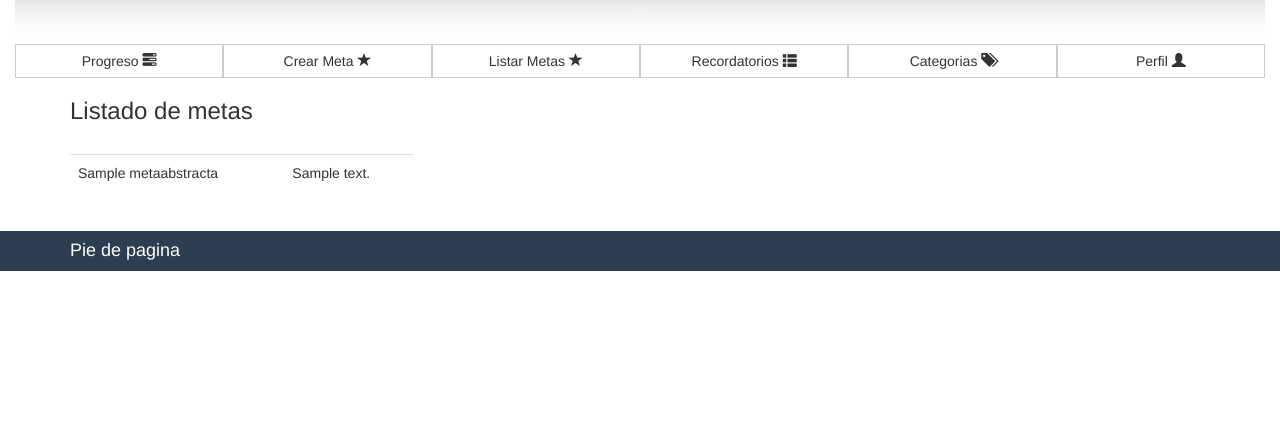
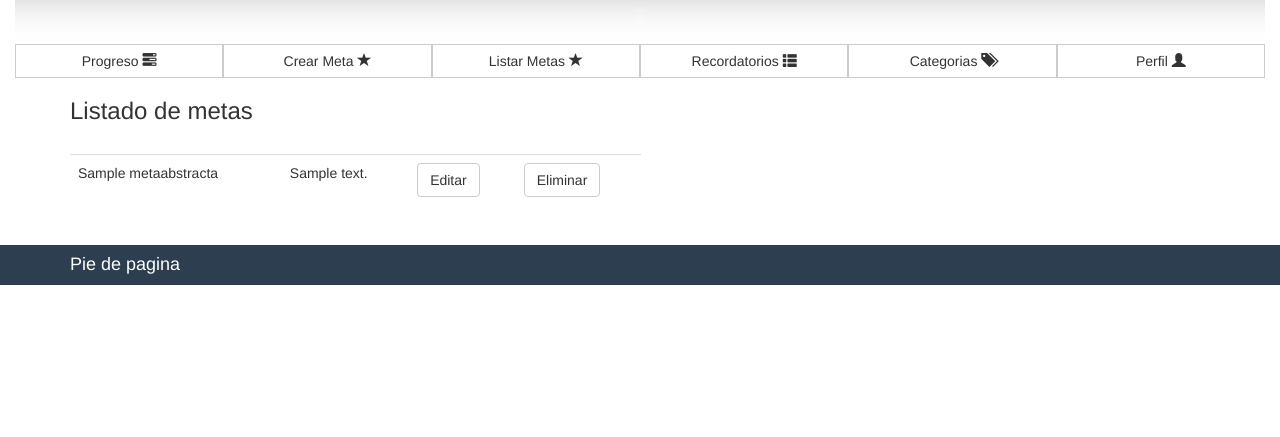
Before and after one commit to mike-rg/MyGoalTracker, a Django app: page /listar_metas/ in a window 1280 px wide. Shown: the part 166-603 px from the top of the page. Run offline with Django 3.2, Linux system fonts and the light colour scheme; the first user in the database is signed in; tables that the repository leaves empty hold one stand-in row (Sample ...); some libraries are stand-ins or nearby versions.

Commit message:
Se puede editar y eliminar metas

```diff
--- a/myGoalTracker/meta/forms.py
+++ b/myGoalTracker/meta/forms.py
@@ -8,4 +8,4 @@ class MetaForm(forms.ModelForm):
     class Meta:
         model = Meta
         exclude = "__all__"
-        fields = ('titulo', 'descripcion', 'fecha_comienzo', )
+        fields = ('titulo', 'descripcion', 'fecha_comienzo', 'fecha_finalizacion',)
--- a/myGoalTracker/meta/models.py
+++ b/myGoalTracker/meta/models.py
@@ -11,6 +11,8 @@ class MetaAbstracta(models.Model):
     fecha_creacion = models.DateTimeField(auto_now_add=True)
     fecha_modificacion = models.DateTimeField(auto_now=True)
     fecha_comienzo = models.DateTimeField(null=True, blank=True, default=datetime.now)
+    fecha_finalizacion = models.DateTimeField(null=True, blank=True, default=datetime.now)
+
 
 
 class Meta(MetaAbstracta):
--- a/myGoalTracker/meta/urls.py
+++ b/myGoalTracker/meta/urls.py
@@ -6,5 +6,9 @@ from . import views
 urlpatterns = [
     url(r'^principal/', views.principal, name='principal'),
     url(r'^crea_meta/', views.crear_meta, name='crear_meta'),
-    url(r'^listar_metas/', views.listar_metas, name='listar_metas')
+    url(r'^listar_metas/', views.listar_metas, name='listar_metas'),
+    url(r'^editar_meta/(?P<pk>[0-9]+)$', views.editar_meta,
+        name='editar_meta'),
+    url(r'^eliminar_meta/(?P<pk>[0-9]+)/$', views.eliminar_meta,
+        name='eliminar_meta'),
 ]
--- a/myGoalTracker/meta/views.py
+++ b/myGoalTracker/meta/views.py
@@ -41,6 +41,31 @@ def crear_meta(request):
 
 
 @login_required
+def editar_meta(request, pk):
+    meta = Meta.objects.get(pk=pk)
+    if request.method == "POST":
+        meta_form = MetaForm(request.POST, instance=meta)
+        if meta_form.is_valid():
+            meta = meta_form.save()
+            meta.save()
+            return redirect('listar_metas')
+    else:
+        meta_form = MetaForm(instance=meta)
+
+    context = {
+        "meta_form": meta_form,
+    }
+    return render(request, 'crear_meta.html', context)
+
+
+@login_required
+def eliminar_meta(request, pk):
+    meta = Meta.objects.get(pk=pk)
+    meta.delete()
+    return redirect('listar_metas')
+
+
+@login_required
 def listar_metas(request):
     usuario = Usuario.objects.get(usuario=request.user.id)
     metas = Meta.objects.filter(usuario=usuario)
--- a/myGoalTracker/templates/meta/listar_metas.html
+++ b/myGoalTracker/templates/meta/listar_metas.html
@@ -9,6 +9,8 @@
       <tr>
           <td>{{ meta.titulo }}</td>
           <td>{{ meta.descripcion }}</td>
+          <td><a class="btn btn-default" href="{% url 'editar_meta' pk=meta.pk %}">Editar</a></td>
+          <td><a class="btn btn-default" href="{% url 'eliminar_meta' pk=meta.pk %}">Eliminar</a></td>
       </tr>
     {% endfor %}
   </table>
```
